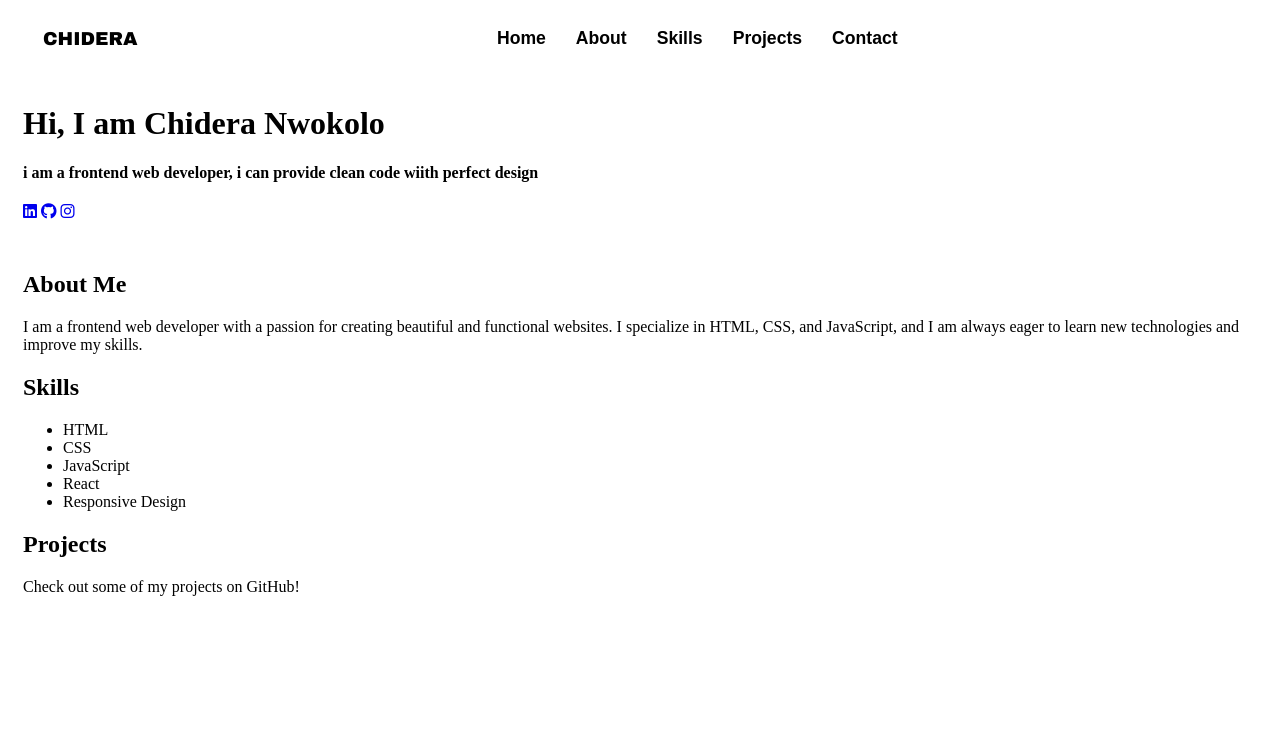
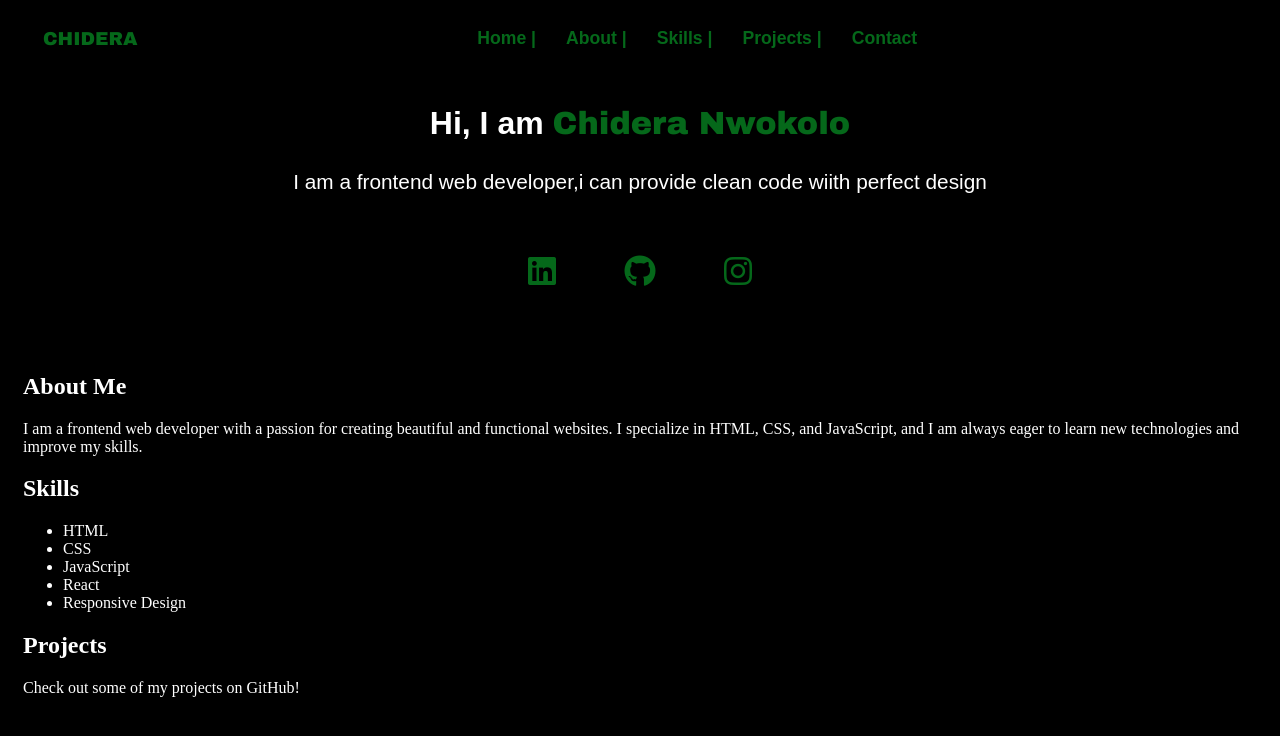
Before and after one commit to Derahenry/Website, a plain HTML site: page index.html in a window 1280 px wide. Drawn offline with Linux system fonts and the light colour scheme; a web font is replaced by a local one.

Commit message:
styled the navigation and header

```diff
--- a/index.html
+++ b/index.html
@@ -5,9 +5,9 @@
     <meta charset="UTF-8">
     <meta name="viewport" content="width=device-width, initial-scale=1.0">
     <title>Chidera Nwokolo</title>
-    <script src="https://kit.fontawesome.com/fa500754e5.js" crossorigin="anonymous"></script>
+
     <link rel="stylesheet" href="style.css">
-
+     <script src="https://kit.fontawesome.com/fa500754e5.js" crossorigin="anonymous"></script>
     <style>
         @import url('https://fonts.googleapis.com/css2?family=Archivo+Black&family=Signika+Negative:wght@300..700&display=swap');
     </style>
@@ -19,7 +19,7 @@
 <body>
     <header>
         <h1>Hi, I am <span>Chidera Nwokolo</span></h1>
-        <h4>i am a frontend web developer, i can provide clean code wiith perfect design </h4>
+        <h4>I am a frontend web developer,i can provide clean code wiith perfect design </h4>
 
         <a class="icon"
             href="https://www.linkedin.com/in/chidera-nwokolo-11a4ab2ba?lipi=urn%3Ali%3Apage%3Ad_flagship3_profile_view_base_contact_details%3Bp4TExj1XTpas%2BjLeClhAcQ%3D%3D"><i
@@ -32,10 +32,10 @@
         <h3 id="icon">CHIDERA</h1>
 
             <ul>
-                <li><a href="#about">Home</a></li>
-                <li><a href="#about">About</a></li>
-                <li><a href="#skills">Skills</a></li>
-                <li><a href="#projects">Projects</a></li>
+                <li><a href="#about">Home |</a></li>
+                <li><a href="#about">About |</a></li>
+                <li><a href="#skills">Skills |</a></li>
+                <li><a href="#projects">Projects |</a></li>
                 <li><a href="#contact">Contact</a></li>
             </ul>
     </nav>
--- a/style.css
+++ b/style.css
@@ -1,3 +1,17 @@
+:root {
+    /* Primary Colors */
+    --primary-green: #05681a;
+    --primary-dark-green: #012509;
+    --primary-black: #000000;
+
+    /* Text Colors */
+    --text-primary: #ffffff;
+    --text-hover: #012509;
+
+    /* Background Colors */
+    --bg-color: #000000;
+}
+
 body {
     display: grid;
 
@@ -8,6 +22,8 @@ body {
         "header header header"
         "main main main"
         "footer footer footer";
+        background: var(--bg-color);
+    color: var(--text-primary);
 
 }
 
@@ -54,7 +70,7 @@ nav ul li {
 nav ul li a {
     text-decoration: none;
     /* Removes underline from links */
-    color: black;
+    color:  var(--primary-green);
     /* Sets link color */
     font-size: 1.1em;
     font-family: "Signika Negative", sans-serif;
@@ -70,5 +86,43 @@ nav ul li a {
     font-weight: 400;
     font-style: normal;
     text-align: right;
+    color: #05681a;
 
 }
+
+ul li a:hover {
+    color: #012509;
+    /* Changes link color on hover */
+}
+
+header{
+
+    text-align: center;
+    font-family: "Signika Negative", sans-serif;
+    font-weight: 400;
+    font-style: normal;
+
+}
+span{
+    font-family: "Archivo Black", sans-serif;
+    font-weight: 400;
+    font-style: normal;
+    color: #05681a;
+}
+h4 {
+    font-family: "Signika Negative", sans-serif;
+    font-weight: 400;
+    font-style: normal;
+    font-size: 1.3em;
+
+}
+a.icon {
+    text-decoration: none;
+    color: var(--primary-green);
+    font-size: 2em;
+    display: inline-block;
+    padding: 1em;
+}
+a.icon:hover {
+    color: var(--text-primary);
+}
```
